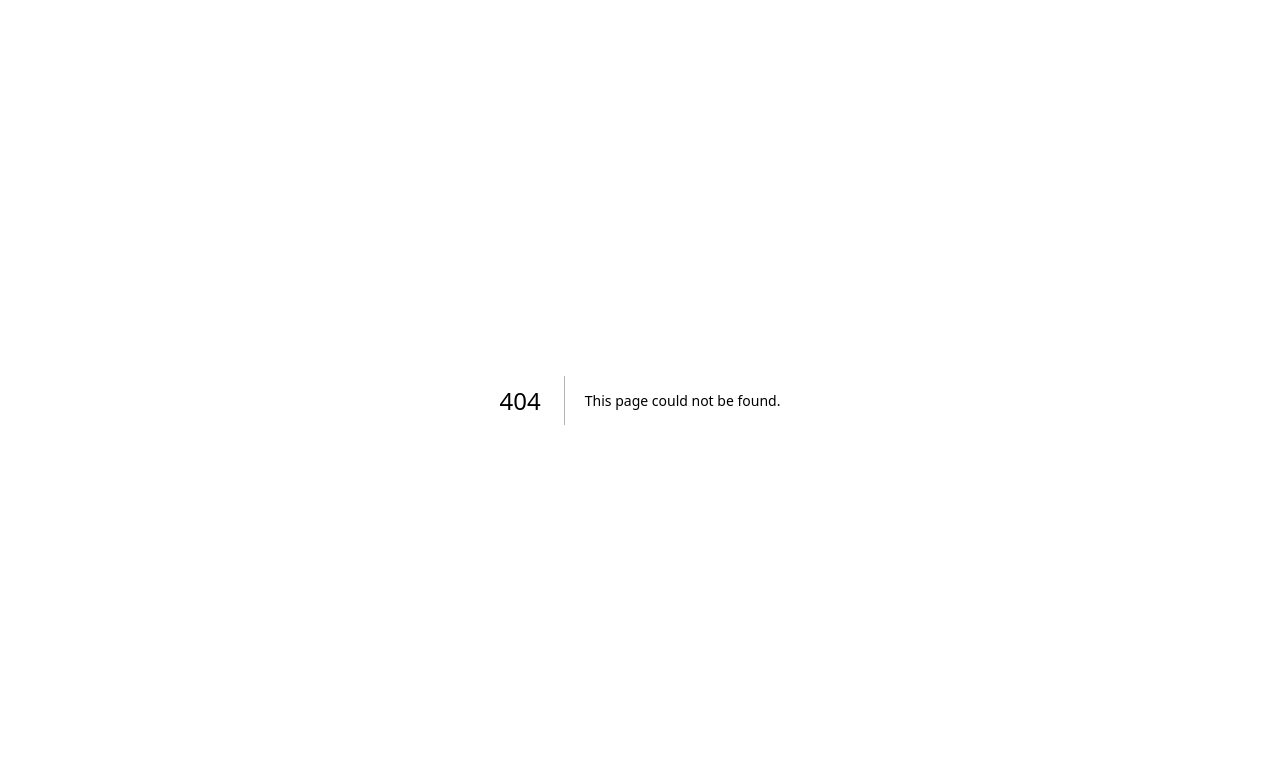
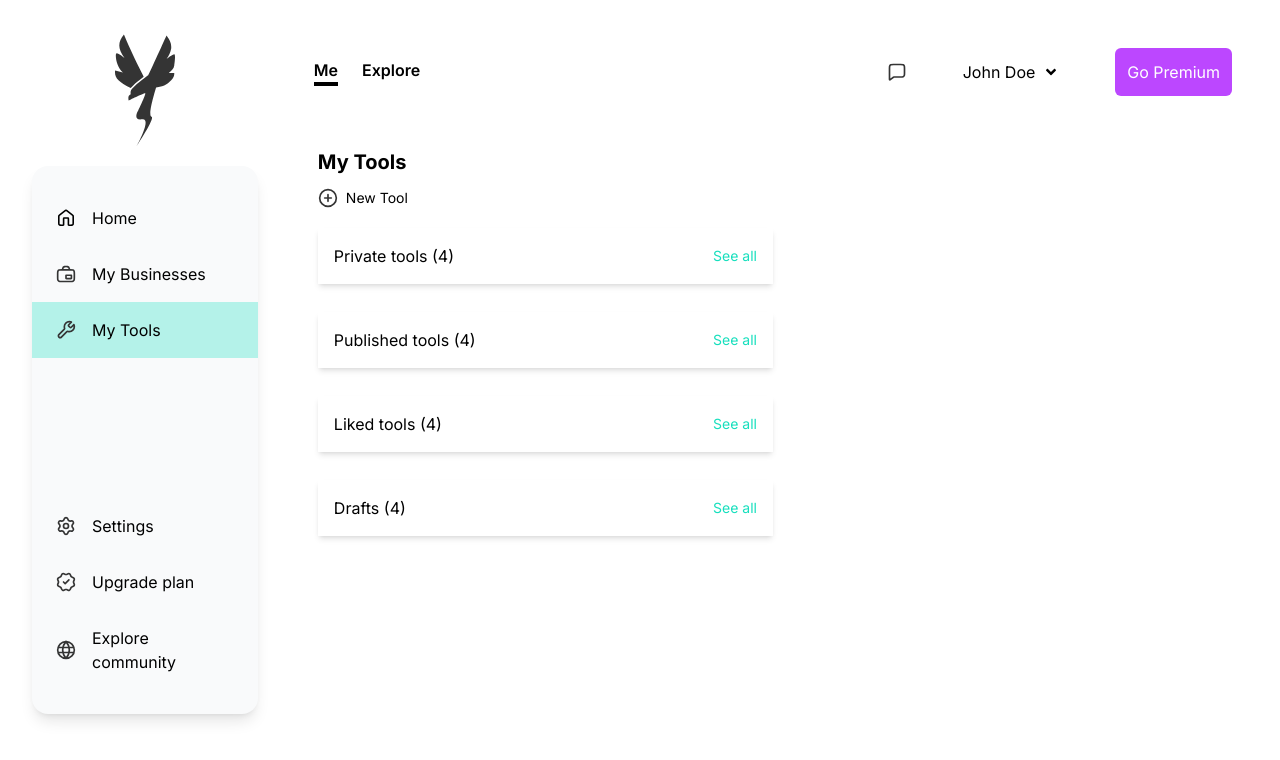
Before and after one commit to FLYGHTT/flyghtt-frontend, a Next.js app in the folder flight/: page /dashboard/tools in a window 1280 px wide. Before the commit this address had no page. Shown: the top 760 px of the page. Built offline with nearby package versions, Linux system fonts and the light colour scheme; no server answers.

Commit message:
tools-home

```diff
--- a/flight/app/dashboard/businesses/page.tsx
+++ b/flight/app/dashboard/businesses/page.tsx
@@ -1,14 +1,12 @@
 import React from "react";
 
 import BusinessList from "@/components/Dashboard/BusinessList";
-import CreateNewBusiness from "@/components/Dashboard/CreateNewBusiness";
-
+import CreateNew from "@/components/Dashboard/CreateNew";
 const Businesses = () => {
   return (
     <div className="p-7 ">
       <h1 className="text-xl font-bold">My Businesses</h1>
-      <CreateNewBusiness />
-
+      <CreateNew title="New Business" path="/create-business" />
       <BusinessList />
     </div>
   );
--- /dev/null
+++ b/flight/app/dashboard/tools/page.tsx
@@ -0,0 +1,30 @@
+import React from "react";
+import CreateNew from "@/components/Dashboard/CreateNew";
+const Page = () => {
+  return (
+    <div className="p-7 ">
+      <h1 className="text-xl font-bold">My Tools</h1>
+      <CreateNew title="New Tool" path="/create-tool" />
+      <div className="w-[50%] flex flex-col gap-3">
+        <div className="flex items-center p-4 my-2  justify-between shadow-md">
+          <h3>Private tools (4)</h3>
+          <p className="text-green text-sm cursor-pointer">See all</p>
+        </div>
+        <div className="flex items-center p-4 my-2  justify-between shadow-md ">
+          <h3>Published tools (4)</h3>
+          <p className="text-green text-sm cursor-pointer">See all</p>
+        </div>
+        <div className="flex items-center p-4 my-2  justify-between shadow-md ">
+          <h3>Liked tools (4)</h3>
+          <p className="text-green text-sm cursor-pointer">See all</p>
+        </div>
+        <div className="flex items-center  p-4 my-2 justify-between shadow-md">
+          <h3> Drafts (4)</h3>
+          <p className="text-green text-sm cursor-pointer">See all</p>
+        </div>
+      </div>
+    </div>
+  );
+};
+
+export default Page;
--- a/flight/components/Dashboard/BusinessList.tsx
+++ b/flight/components/Dashboard/BusinessList.tsx
@@ -8,7 +8,6 @@ import { usePathname } from "next/navigation";
 import Image from "next/image";
 import { useBusinessesQuery } from "@/lib/actions";
 import { getImageSrc } from "@/lib/utils";
-import Loading from "@/app/(root)/loading";
 import Error from "@/app/(root)/error";
 import { Skeleton } from "../ui/skeleton";
 const BusinessList = () => {
--- a/flight/components/Dashboard/CreateNewBusiness.tsx
+++ b/flight/components/Dashboard/CreateNew.tsx
@@ -5,17 +5,14 @@ import Image from "next/image";
 import Link from "next/link";
 
 import { usePathname } from "next/navigation";
-const CreateNewBusiness = () => {
+const CreateNew = ({ title, path }: { title: string; path: string }) => {
   const pathname = usePathname();
   return (
-    <Link
-      href={`${pathname}/create-business`}
-      className="flex gap-2 text-sm my-3"
-    >
+    <Link href={`${pathname}/${path}`} className="flex gap-2 text-sm my-3">
       <Image src={pluscircle} alt="pluscircle" width={20} height={20} />
-      New Business
+      {title}
     </Link>
   );
 };
 
-export default CreateNewBusiness;
+export default CreateNew;
--- a/flight/lib/data.tsx
+++ b/flight/lib/data.tsx
@@ -99,11 +99,11 @@ export const sidebartop = [
     icon: tool,
     link: "/dashboard/tools",
   },
-  {
-    title: "My Drafts",
-    icon: draft,
-    link: "/dashboard/drafts",
-  },
+  // {
+  //   title: "My Drafts",
+  //   icon: draft,
+  //   link: "/dashboard/drafts",
+  // },
 ];
 export const sidebarbottom = [
   {
```
